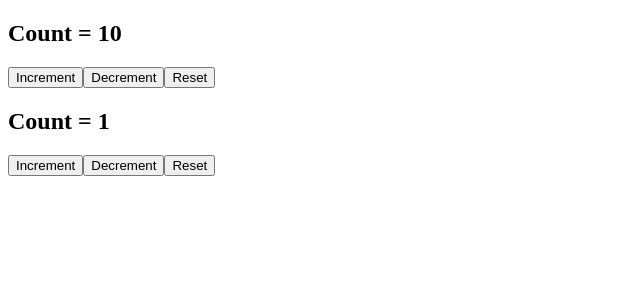
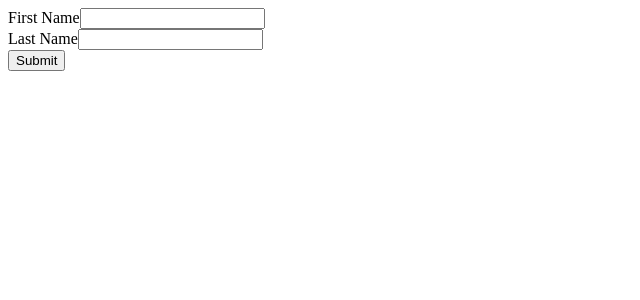
Before and after one commit to amunibf/React-Hooks-Demo-CDV2, a React (Create React App) app: page / in a window 1280 px wide. Shown: the top 300 px of the page, without its empty margins (0-640 px from the left). Built offline with nearby package versions, Linux system fonts and the light colour scheme; the HTML template or start-up script is replaced by a standard one.

Commit message:
useInput with form

```diff
--- a/src/App.js
+++ b/src/App.js
@@ -13,6 +13,7 @@ import DocTitleOne from './components/DocTitleOne';
 import DocTitleTwo from './components/DocTitleTwo';
 import CounterOne from './components/CounterOne';
 import CounterTwo from './components/CounterTwo';
+import UserForm from './components/UserForm';
 
 export const CountContext = React.createContext()
 
@@ -37,8 +38,9 @@ function App() {
   return (
     <CountContext.Provider value={{countState : count, countDispatch : dispatch}}>
       <div className="App">
-      <CounterTwo/>
-      <CounterOne/>
+      <UserForm/>
+      {/* <CounterTwo/>
+      <CounterOne/> */}
 {/*       <DocTitleTwo/>
       <DocTitleOne/> */}
       {/* <HookTimer/> */}
--- /dev/null
+++ b/src/components/UserForm.js
@@ -0,0 +1,44 @@
+import React, {useState} from 'react'
+import useInput from '../hooks/useInput';
+
+function UserForm() {
+    // const [firstName, setFirstName] = useState('');
+    // const [lastName, setLastName] = useState('');
+
+    const [firstName,resetFirstName, bindFirstName ]=useInput()
+    const [lastName,resetLastName, bindLastName ]=useInput()
+
+    const submitHandler = e=>{
+        e.preventDefault()
+        alert(`Hello ${firstName} ${lastName}`)
+        resetFirstName()
+        resetLastName()
+    }
+    return (
+        <div>
+            <form onSubmit={submitHandler}>
+                <div>
+                    <label>First Name</label>
+                    <input
+                    // value={firstName}
+                    // onChange={e=>setFirstName(e.target.value)}
+                    {...bindFirstName}
+                    type="text"
+                    />
+                </div>
+                <div>
+                    <label>Last Name</label>
+                    <input
+                    // value={lastName}
+                    // onChange={e=>setLastName(e.target.value)}
+                    {...bindLastName}
+                    type="text"
+                    />
+                </div>
+                <button>Submit</button>
+            </form>
+        </div>
+    )
+}
+
+export default UserForm
--- /dev/null
+++ b/src/hooks/useInput.js
@@ -0,0 +1,17 @@
+import {useState} from 'react'
+
+function useInput(initialValue) {
+    const [value, setValue] = useState(initialValue);
+    const reset = ()=>{
+        setValue(initialValue)
+    }
+    const bind = {
+        value,
+        onChange : e=>{
+            setValue(e.target.value)
+        }
+    }
+    return [value,reset,bind]
+}
+
+export default useInput
```
Also changed, not shown: chapters.txt.
